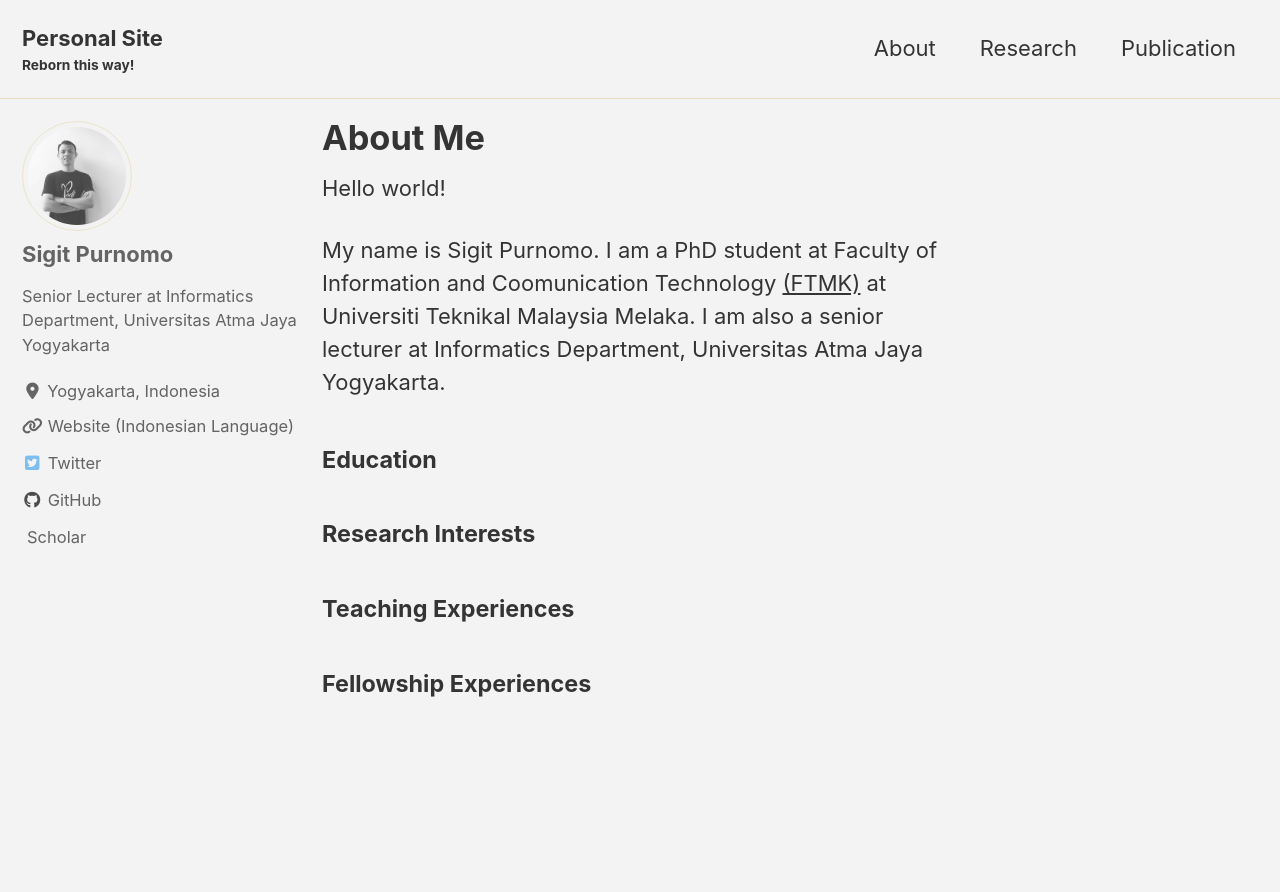
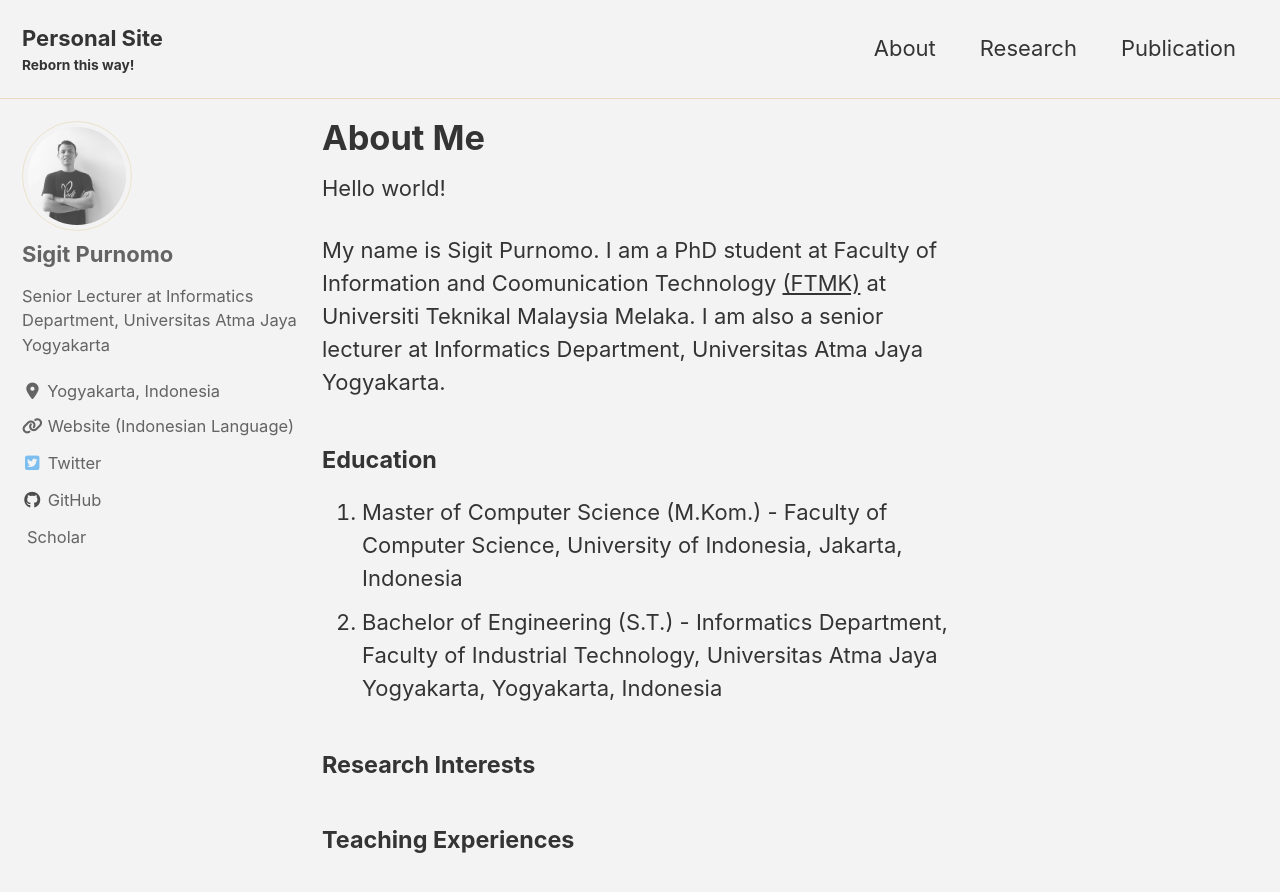
Before and after one commit to sigit-purnomo/sigit-purnomo.github.io, a Jekyll site: the page built from _pages/about.md, in a window 1280 px wide and 900 px high. Shown: the top 892 px of the window. Built offline with Jekyll 4.4.1, drawn with Linux system fonts in a browser that asks for light colours; cached includes are drawn as plain includes; nearby versions of some CDN libraries; a style sheet for code colours, icons or effects is not loaded.

Commit message:
Update about.md

```diff
--- a/_pages/about.md
+++ b/_pages/about.md
@@ -13,6 +13,8 @@ Hello world!
 My name is Sigit Purnomo. I am a PhD student at Faculty of Information and Coomunication Technology [(FTMK)](http://ftmk.utem.edu.my/web/) at Universiti Teknikal Malaysia Melaka. I am also a senior lecturer at Informatics Department, Universitas Atma Jaya Yogyakarta.
 
 #### Education
+1. Master of Computer Science (M.Kom.) - Faculty of Computer Science, University of Indonesia, Jakarta, Indonesia
+2. Bachelor of Engineering (S.T.) -  Informatics Department, Faculty of Industrial Technology, Universitas Atma Jaya Yogyakarta, Yogyakarta, Indonesia
 
 #### Research Interests
 
```
